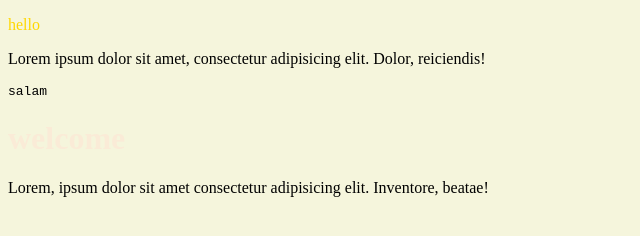
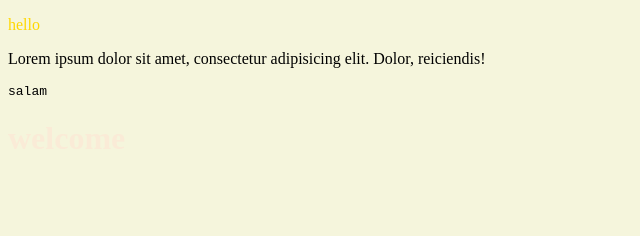
Before and after one commit to Mohammadsaleh-rp/Project, a plain HTML site: page index.html in a window 1280 px wide. Shown: the whole page, without its empty margins (0-640 px from the left). Drawn offline with Linux system fonts and the light colour scheme.

Commit message:
Update index.html

```diff
--- a/index.html
+++ b/index.html
@@ -20,6 +20,5 @@
     </td>
 </div>
 <h1>welcome</h1>
-<p>Lorem, ipsum dolor sit amet consectetur adipisicing elit. Inventore, beatae!</p>
 </body>
 </html>
```
